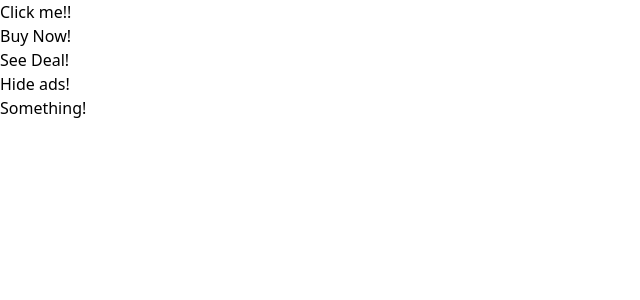
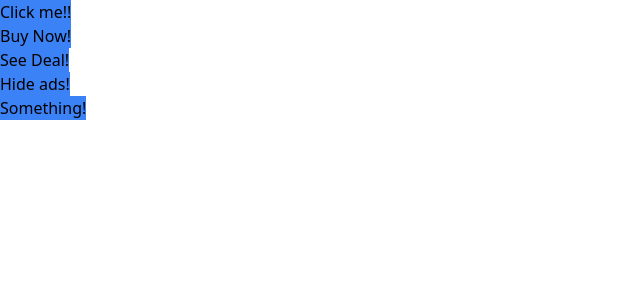
Before and after one commit to locaulker/components, a React (Create React App) app: page / in a window 1280 px wide. Shown: the top 300 px of the page, without its empty margins (0-640 px from the left). Built offline with nearby package versions, Linux system fonts and the light colour scheme.

Commit message:
end L160

```diff
--- a/src/Button.js
+++ b/src/Button.js
@@ -11,7 +11,7 @@
   outline,
   rounded
 }) {
-  return <button>{children}</button>
+  return <button className="bg-blue-500">{children}</button>
 }
 
 Button.propTypes = {
```
